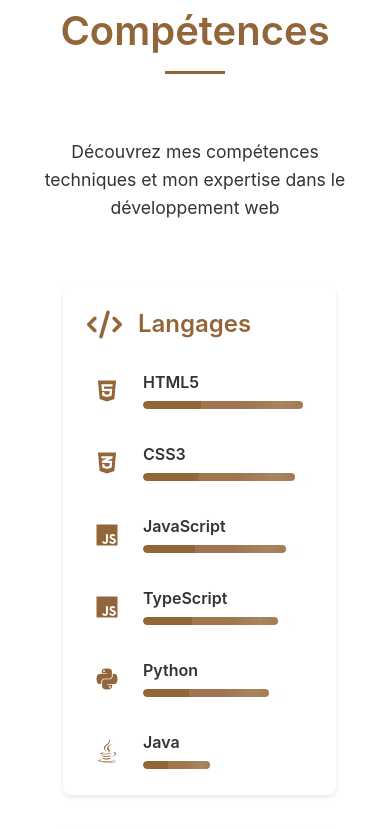
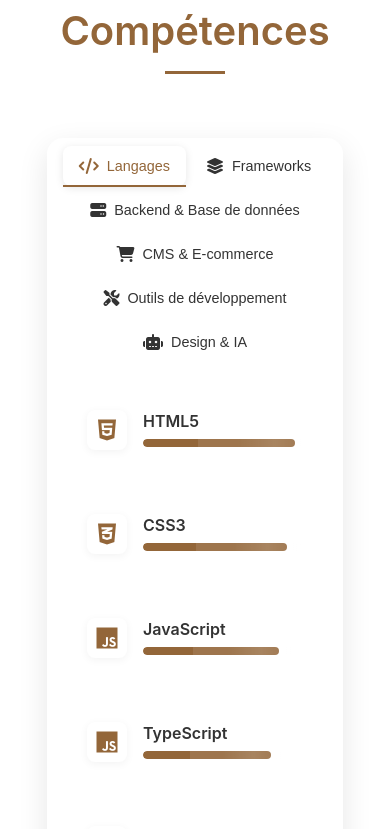
Before and after one commit to GabrielMenezesSilva/protfolio, an Angular app: page /habilidades in a window 390 px wide. Shown: the part 3100-3929 px from the top of the page. Built offline with nearby package versions, Linux system fonts and the light colour scheme.

Commit message:
Refatora o componente de habilidades, implementando um sistema de abas para categorias de habilidades, melhorando a navegação e a apresentação. Adiciona estilos para as abas e ajusta a estrutura do layout, proporcionando uma experiência mais interativa e visualmente agradável.

```diff
--- a/src/app/components/skills/skills.component.html
+++ b/src/app/components/skills/skills.component.html
@@ -1,21 +1,25 @@
 <section id="habilidades" class="skills section">
   <div class="container">
     <h2 class="section-title animate-slide-up">Mes Compétences</h2>
-    <p class="section-description animate-slide-up delay-1">
-      Découvrez mes compétences techniques et mon expertise dans le
-      développement web
-    </p>
-    <div class="skills-grid">
-      <div
-        class="skill-category animate-slide-up"
+    <div class="tabs-container animate-slide-up delay-2">
+      <div class="tabs-header">
+        <button
           *ngFor="let category of skillCategories; let i = index"
-        [class.delay-1]="i === 1"
-        [class.delay-2]="i === 2"
+          class="tab-button"
+          [class.active]="activeTab === i"
+          (click)="setActiveTab(i)"
         >
-        <h3>
           <i [class]="category.icon"></i>
           {{ category.name }}
-        </h3>
+        </button>
+      </div>
+
+      <div class="tab-content">
+        <div
+          class="skill-category"
+          *ngFor="let category of skillCategories; let i = index"
+          [class.active]="activeTab === i"
+        >
           <div class="skill-items">
             <div
               class="skill-item animate-fade-in"
@@ -50,4 +54,5 @@
         </div>
       </div>
     </div>
+  </div>
 </section>
--- a/src/app/components/skills/skills.component.scss
+++ b/src/app/components/skills/skills.component.scss
@@ -30,50 +30,91 @@
   }
 }
 
-.skills-grid {
-  display: grid;
-  grid-template-columns: repeat(auto-fit, minmax(350px, 1fr));
-  gap: 2rem;
-  position: relative;
-  z-index: 1;
+.tabs-container {
   max-width: 1200px;
   margin: 0 auto;
   padding: 0 2rem;
+  background: var(--white);
+  border-radius: 16px;
+  box-shadow: 0 10px 30px rgba(0, 0, 0, 0.1);
+  overflow: hidden;
 }
 
-.skill-category {
-  background-color: var(--white);
-  padding: 2rem;
+.tabs-header {
+  display: flex;
+  justify-content: space-between;
+  gap: 0.5rem;
+  margin-bottom: 0;
+  background: var(--light-bg);
+  padding: 0.5rem;
+  border-bottom: 1px solid var(--border-color);
+}
+
+.tab-button {
+  padding: 0.75rem 1rem;
+  border: none;
+  background: transparent;
+  color: var(--text-color);
   border-radius: 8px;
-  box-shadow: var(--shadow);
+  cursor: pointer;
+  font-size: 0.95rem;
+  font-weight: 500;
+  display: flex;
+  align-items: center;
+  gap: 0.5rem;
   transition: var(--transition);
-  border: 1px solid var(--border-color);
   position: relative;
-  z-index: 1;
+  flex: 1;
+  justify-content: center;
+
+  i {
+    font-size: 1.1rem;
+  }
 
   &:hover {
-    transform: translateY(-5px);
-    box-shadow: 0 8px 16px rgba(0,0,0,0.1);
+    background: var(--light-brown);
+    color: var(--white);
   }
 
-  h3 {
+  &.active {
+    background: var(--white);
     color: var(--primary-color);
-    margin-bottom: 2rem;
-    font-size: 1.75rem;
-    font-weight: 600;
-    display: flex;
-    align-items: center;
-    gap: 1rem;
+    box-shadow: 0 2px 8px rgba(0, 0, 0, 0.1);
 
-    i {
-      font-size: 2rem;
+    &:after {
+      content: '';
+      position: absolute;
+      bottom: -1px;
+      left: 0;
+      right: 0;
+      height: 2px;
+      background: var(--primary-color);
     }
   }
 }
 
+.tab-content {
+  position: relative;
+  min-height: 400px;
+  padding: 2rem;
+}
+
+.skill-category {
+  display: none;
+  opacity: 0;
+  transform: translateY(20px);
+  transition: all 0.3s ease;
+
+  &.active {
+    display: block;
+    opacity: 1;
+    transform: translateY(0);
+  }
+}
+
 .skill-items {
-  display: flex;
-  flex-direction: column;
+  display: grid;
+  grid-template-columns: repeat(auto-fit, minmax(300px, 1fr));
   gap: 2rem;
 }
 
@@ -83,9 +124,15 @@
   gap: 1.5rem;
   position: relative;
   z-index: 2;
+  padding: 1.5rem;
+  background: var(--light-bg);
+  border-radius: 12px;
+  transition: var(--transition);
 
   &:hover {
     z-index: 1000;
+    transform: translateY(-5px);
+    box-shadow: 0 8px 20px rgba(0, 0, 0, 0.1);
   }
 
   .skill-icon {
@@ -94,9 +141,10 @@
     display: flex;
     align-items: center;
     justify-content: center;
-    background-color: var(--light-bg);
+    background-color: var(--white);
     border-radius: 8px;
     transition: var(--transition);
+    box-shadow: 0 2px 8px rgba(0, 0, 0, 0.05);
 
     i {
       font-size: 1.75rem;
@@ -137,7 +185,7 @@
   .progress-bar {
     width: 100%;
     height: 8px;
-    background-color: var(--light-bg);
+    background-color: var(--white);
     border-radius: 4px;
     overflow: hidden;
 
@@ -220,8 +268,18 @@
 }
 
 @media (max-width: 992px) {
-  .skills-grid {
-    grid-template-columns: repeat(2, 1fr);
+  .tabs-header {
+    gap: 0.25rem;
+    padding: 0.5rem;
+  }
+
+  .tab-button {
+    padding: 0.75rem 0.5rem;
+    font-size: 0.9rem;
+
+    i {
+      font-size: 1rem;
+    }
   }
 }
 
@@ -240,26 +298,39 @@
     margin-bottom: 3rem;
   }
 
-  .skills-grid {
-    grid-template-columns: 1fr;
-    max-width: 500px;
-    margin: 0 auto;
+  .tabs-container {
+    padding: 0;
+    margin: 0 1rem;
   }
 
-  .skill-category {
+  .tabs-header {
+    flex-wrap: wrap;
+    justify-content: center;
+    padding: 0.5rem;
+  }
+
+  .tab-button {
+    flex: 0 1 auto;
+    padding: 0.75rem 1rem;
+    font-size: 0.9rem;
+    min-width: 120px;
+
+    i {
+      font-size: 1rem;
+    }
+  }
+
+  .tab-content {
     padding: 1.5rem;
+  }
 
-    h3 {
-      font-size: 1.5rem;
-
-      i {
-        font-size: 1.75rem;
-      }
-    }
+  .skill-items {
+    grid-template-columns: 1fr;
   }
 
   .skill-item {
     gap: 1rem;
+    padding: 1rem;
 
     .skill-icon {
       width: 40px;
--- a/src/app/components/skills/skills.component.ts
+++ b/src/app/components/skills/skills.component.ts
@@ -22,6 +22,8 @@ interface SkillCategory {
   styleUrls: ['./skills.component.scss'],
 })
 export class SkillsComponent {
+  activeTab = 0;
+
   skillCategories: SkillCategory[] = [
     {
       name: 'Langages',
@@ -198,4 +200,8 @@ export class SkillsComponent {
       ],
     },
   ];
+
+  setActiveTab(index: number) {
+    this.activeTab = index;
+  }
 }
```
Lines whose indentation alone changed are shown as unchanged.
